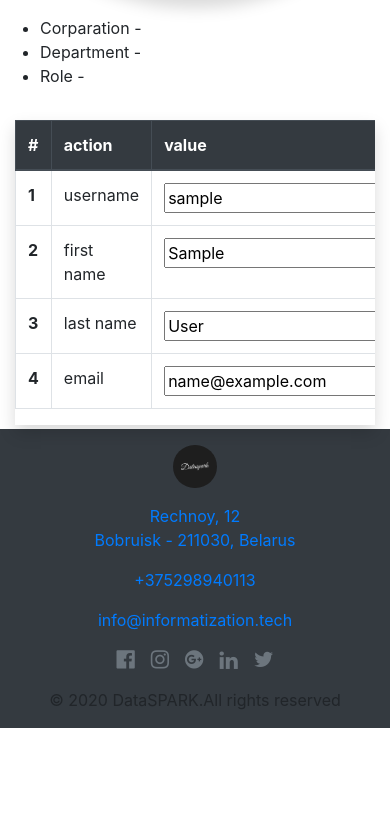
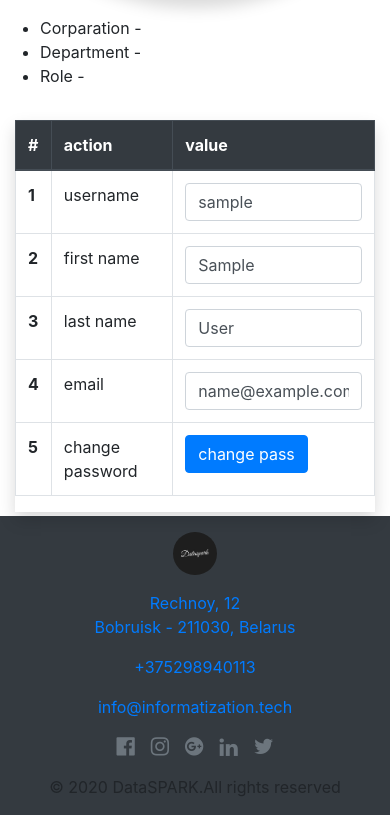
Before and after one commit to svalench/test-info, a Django app: page /en/cabinet/ in a window 390 px wide. Shown: the part 391-1206 px from the top of the page. Before the commit the page ends 1119 px from the top, so only its background shows below. Run offline with Django 3.2, Linux system fonts and the light colour scheme; the visitor is signed in with stand-in values (Sample User, id 1); some libraries are stand-ins or nearby versions.

Commit message:
add toast add  ajax response

```diff
--- a/templates/base.html
+++ b/templates/base.html
@@ -45,6 +45,7 @@
   </nav>
 <!--  <script src="https://code.jquery.com/jquery-3.3.1.slim.min.js" integrity="sha384-q8i/X+965DzO0rT7abK41JStQIAqVgRVzpbzo5smXKp4YfRvH+8abtTE1Pi6jizo" crossorigin="anonymous"></script>-->
 <script src="https://ajax.googleapis.com/ajax/libs/jquery/3.5.1/jquery.min.js"></script>
+  <script src="https://cdnjs.cloudflare.com/ajax/libs/javascript.util/0.12.12/javascript.util.min.js" integrity="sha512-oHBLR38hkpOtf4dW75gdfO7VhEKg2fsitvHZYHZjObc4BPKou2PGenyxA5ZJ8CCqWytBx5wpiSqwVEBy84b7tw==" crossorigin="anonymous"></script>
 {%block body%}{%endblock%}
 {%block scripts%}{%endblock%}
   <div class="py-3 bg-dark">
--- a/templates/cabinet/cabinet.html
+++ b/templates/cabinet/cabinet.html
@@ -4,6 +4,7 @@
 Cabinet Start
 {%endblock%}
 {%block body%}
+
 
 <div class="py-0">
     <div class="container-fluid">
@@ -54,7 +55,8 @@ Cabinet Start
                     </ul>
                 </div>
             </div>
-            <div class="col-md-9">
+            <div class="col"></div>
+            <div class="col-md-7">
                 <div class="table-responsive shadow">
                     <table class="table table-bordered ">
                         <thead class="thead-dark">
@@ -68,23 +70,28 @@ Cabinet Start
                         <tr>
                             <th>1</th>
                             <td>username</td>
-                            <td><input class="updater" type="text" value="{{user.username}}" data-value="username"/></td>
+                            <td><input class="updater form-control" type="text" value="{{user.username}}" data-value="username"/></td>
                         </tr>
                         <tr>
                             <th>2</th>
                             <td>first name</td>
-                            <td><input class="updater" type="text" value="{{user.first_name}}" data-value="first_name"/></td>
+                            <td><input class="updater form-control" type="text" value="{{user.first_name}}" data-value="first_name"/></td>
                         </tr>
                         <tr>
                             <th>3</th>
                             <td>last name</td>
-                            <td><input class="updater" type="text" value="{{user.last_name}}" data-value="last_name"/></td>
+                            <td><input class="updater form-control"  type="text" value="{{user.last_name}}" data-value="last_name"/></td>
                         </tr>
 
                         <tr>
                             <th>4</th>
                             <td>email</td>
-                            <td><input class="updater" type="text" value="{{user.email}}" data-value="email"/></td>
+                            <td><input class="updater form-control" type="text" value="{{user.email}}" data-value="email"/></td>
+                        </tr>
+                        <tr>
+                            <th>5</th>
+                            <td>change password</td>
+                            <td><input type="button" class="btn btn-primary" value="change pass" /></td>
                         </tr>
                         </tbody>
                     </table>
@@ -93,17 +100,25 @@ Cabinet Start
 
         </div>
     </div>
+
+  <div id="body-toast" style="position: absolute; top: 0; right: 0;">
+
+  </div>
+
 </div>
 
+
 <script>
+var timerId;
 $('input.updater').on('keyup',function(e){
+clearTimeout(timerId);
 let atr =  $(this).attr('data-value');
 let value =  $(this).val();
 let data = {'value':value,'name':atr};
-sendData(data,"{%url 'upd_data_user' %}");
+timerId = setTimeout(sendData,1000,data,"{%url 'upd_data_user' %}",this);
 });
 
-function sendData(data,url){
+function sendData(data,url,e){
 var token = '{{csrf_token}}';
 $.ajax({
         headers: { "X-CSRFToken": token },
@@ -111,12 +126,23 @@ $.ajax({
         url: url,
         data: data,
         success : function(text){
-            if (text == "success"){
-                formSuccess();
-            }
+                var suc_toast = jQuery(`{% include "elements/toast/succes_load_toast.html" %}`);
+                $("#body-toast").append(suc_toast);
+                suc_toast.find(".toast-body").html('success load data');
+                $('.toast').toast('show');
+                hideToast(suc_toast,2000);
         }
+    }).fail(function(text){
+    console.log(text);
+       var err_toast = jQuery(`{% include "elements/toast/error_load_toast.html" %}`);
+        $("#body-toast").append(err_toast);
+        err_toast.find(".toast-body").html(text.responseJSON.text);
+        $('.toast').toast('show');
+        hideToast(err_toast,2000);
     });
 }
-
+function hideToast(e,t){
+setTimeout(()=>{ $(e).remove()},t)
+}
 </script>
 {%endblock%}
--- /dev/null
+++ b/templates/elements/toast/error_load_toast.html
@@ -0,0 +1,16 @@
+
+       <div class="toast bg-danger" role="alert" aria-live="assertive" aria-atomic="true"  data-delay="3000">
+      <div class="toast-header">
+    <svg width="1em" height="1em" viewBox="0 0 16 16" class="bi bi-bag-x-fill" fill="currentColor" xmlns="http://www.w3.org/2000/svg">
+  <path fill-rule="evenodd" d="M5.5 3.5a2.5 2.5 0 0 1 5 0V4h-5v-.5zm6 0V4H15v10a2 2 0 0 1-2 2H3a2 2 0 0 1-2-2V4h3.5v-.5a3.5 3.5 0 1 1 7 0zM6.854 8.146a.5.5 0 1 0-.708.708L7.293 10l-1.147 1.146a.5.5 0 0 0 .708.708L8 10.707l1.146 1.147a.5.5 0 0 0 .708-.708L8.707 10l1.147-1.146a.5.5 0 0 0-.708-.708L8 9.293 6.854 8.146z"/>
+</svg>
+        <strong class="mr-auto">Error </strong>
+        <small class="text-muted">change not saves</small>
+        <button type="button" class="ml-2 mb-1 close" data-dismiss="toast" aria-label="Close">
+          <span aria-hidden="true">&times;</span>
+        </button>
+      </div>
+      <div class="toast-body">
+        Heads up, toasts will stack automatically
+      </div>
+    </div>
--- /dev/null
+++ b/templates/elements/toast/succes_load_toast.html
@@ -0,0 +1,16 @@
+
+    <div  class="toast bg-success" role="alert" aria-live="assertive" aria-atomic="true" data-delay="3000">
+      <div class="toast-header">
+        <svg width="1em" height="1em" viewBox="0 0 16 16" class="bi bi-bag-check-fill" fill="currentColor" xmlns="http://www.w3.org/2000/svg">
+  <path fill-rule="evenodd" d="M5.5 3.5a2.5 2.5 0 0 1 5 0V4h-5v-.5zm6 0V4H15v10a2 2 0 0 1-2 2H3a2 2 0 0 1-2-2V4h3.5v-.5a3.5 3.5 0 1 1 7 0zm-.646 5.354a.5.5 0 0 0-.708-.708L7.5 10.793 6.354 9.646a.5.5 0 1 0-.708.708l1.5 1.5a.5.5 0 0 0 .708 0l3-3z"/>
+</svg>
+        <strong class="mr-auto">Well Done! </strong>
+        <small class="text-muted">changes save</small>
+        <button type="button" class="ml-2 mb-1 close" data-dismiss="toast" aria-label="Close">
+          <span aria-hidden="true">&times;</span>
+        </button>
+      </div>
+      <div class="toast-body">
+        Heads up, toasts will stack automatically
+      </div>
+    </div>
```
Also changed, not shown: web/ajax.py (+9 -2 lines).
